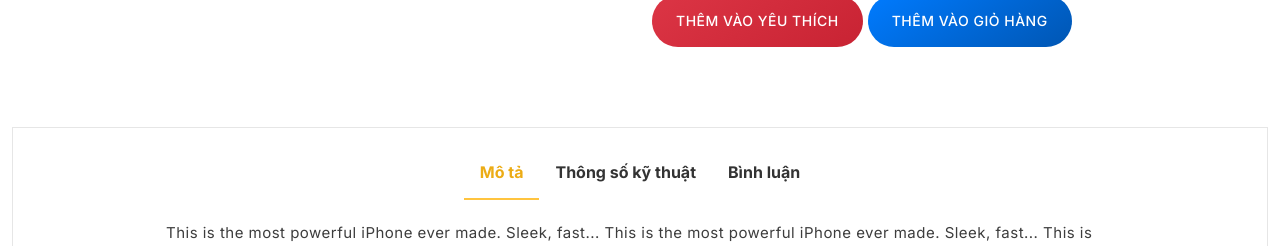
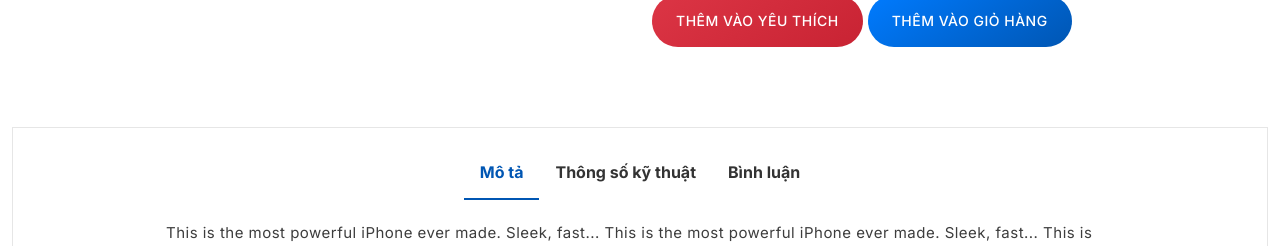
Before and after one commit to chapilcheapz/dhmobile-website, a React (Vite) app in the folder frontend/: page / in a window 1280 px wide. Both pictures are taken after a click on the picture 72 px from the left and 359 px from the top of the page. Shown: the top 246 px of the page. Built offline with nearby package versions, Linux system fonts and the light colour scheme.

Commit message:
update: Update css detailed product interface

```diff
--- a/frontend/src/assets/css/product-detail.css
+++ b/frontend/src/assets/css/product-detail.css
@@ -318,7 +318,7 @@
 }
 
 .introduce_productdetail .nav-link:hover {
-  color: #ecac15;
+  color: #0056b3;
 }
 
 .introduce_productdetail .nav-link::after {
@@ -328,12 +328,12 @@
   left: 0;
   height: 2px;
   width: 0%;
-  background-color: #ffc43f;
+  background-color: #0056b3;
   transition: width 0.3s ease-in-out;
 }
 
 .introduce_productdetail .nav-link.active {
-  color: #ecac15;
+  color: #0056b3;
 }
 
 .introduce_productdetail .nav-link.active::after {
```
